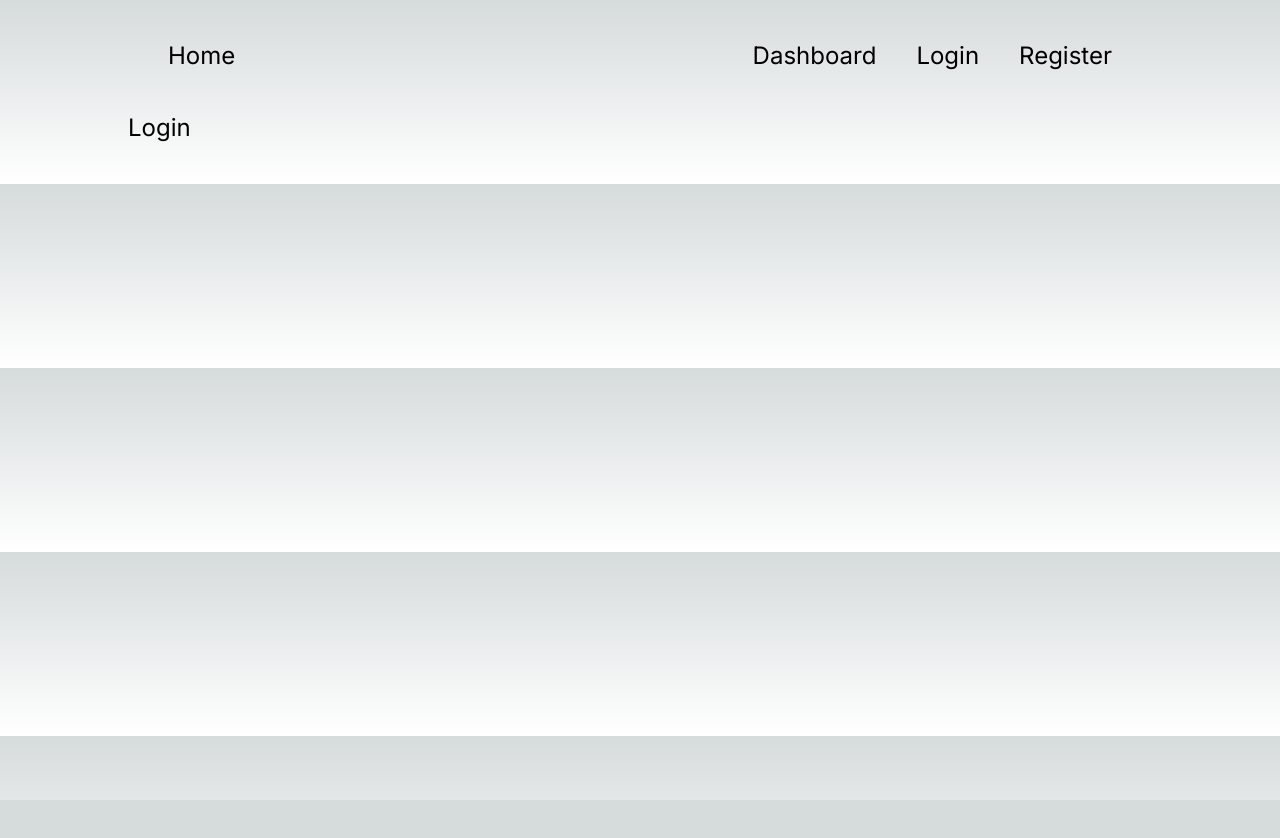
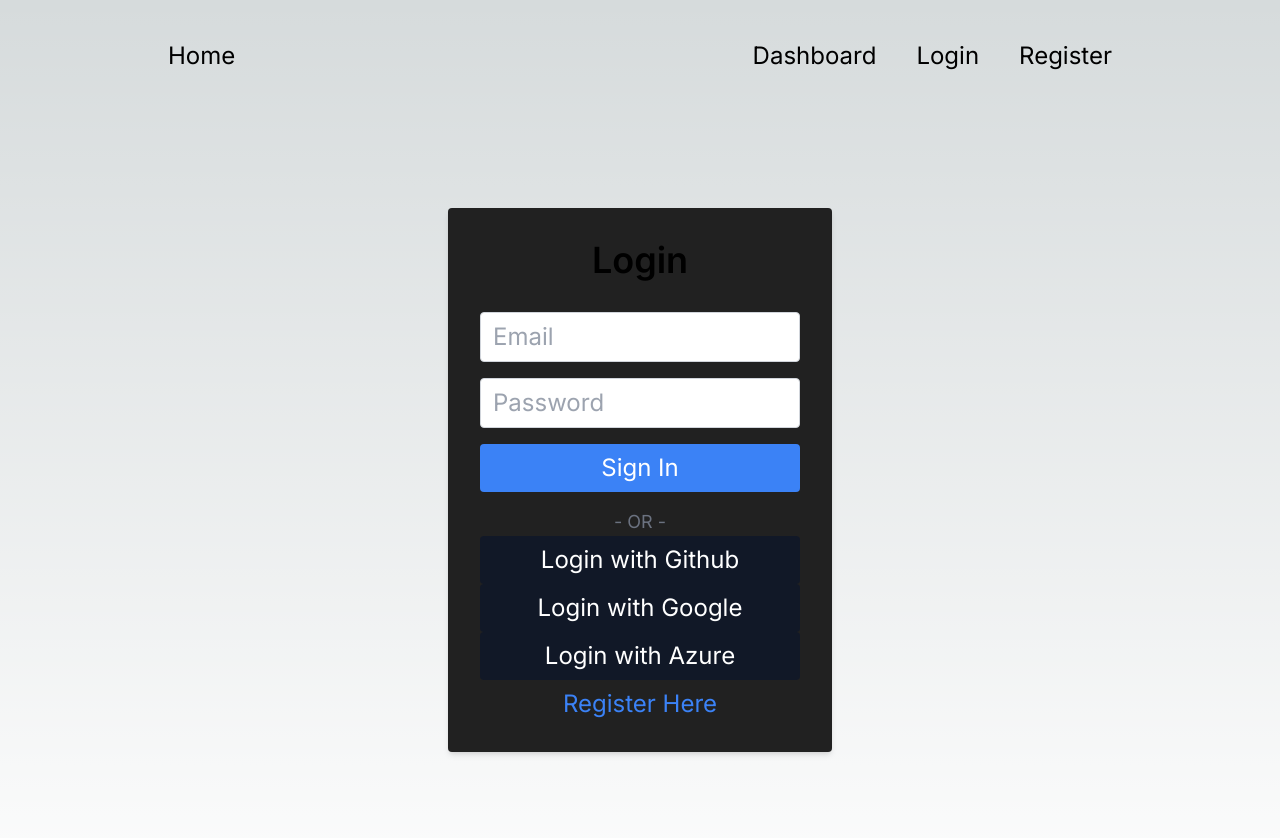
Before and after one commit to ShubhamVerma-Developer/next-auth-register-with-mongodb, a Next.js app: page /login in a window 1280 px wide. Shown: the top 838 px of the page. Before the commit the page ends 800 px from the top, so only its background shows below. Built offline with nearby package versions, Linux system fonts and the light colour scheme; no server answers.

Commit message:
signup and signin done

```diff
--- a/src/app/api/register/auth/[...nextauth]/route.ts
+++ b/src/app/api/auth/[...nextauth]/route.ts
@@ -1,5 +1,6 @@
 import NextAuth from "next-auth";
 import GithubProvider from "next-auth/providers/github";
+import GoogleProvider from "next-auth/providers/google";
 import CredentialsProvider from "next-auth/providers/credentials";
 import { Account, User as AuthUser } from "next-auth";
 import User from "@/models/User";
@@ -20,6 +21,7 @@
         await connect();
         try {
           const user = await User.findOne({ email: credentials.email });
+          console.log(user);
           if (user) {
             const isPassword = await bcrypt.compare(
               credentials.password,
@@ -39,8 +41,14 @@
       clientId: process.env.GITHUB_ID ?? "",
       clientSecret: process.env.GITHUB_SECRET ?? "",
     }),
+    GoogleProvider({
+      clientId: process.env.GOOGLE_CLIENT_ID ?? "",
+      clientSecret: process.env.GOOGLE_CLIENT_SECRET ?? "",
+    }),
+
     // ...add more providers here
   ],
 };
 
-export default NextAuth(authOptions);
+export const handler = NextAuth(authOptions);
+export { handler as GET, handler as POST };
--- a/src/app/login/page.tsx
+++ b/src/app/login/page.tsx
@@ -1,7 +1,111 @@
-import React from "react";
+"use client";
+import Link from "next/link";
+import { useRouter } from "next/navigation";
+import React, { useEffect, useState } from "react";
+import { signIn, useSession } from "next-auth/react";
 
 const Login = () => {
-  return <div>Login</div>;
+  const [error, setError] = useState("");
+  const router = useRouter();
+  const session = useSession();
+
+  useEffect(() => {
+    if (session.status === "authenticated") {
+      router.replace("/dashboard");
+    }
+  }, [session, router]);
+
+  const isValidEmail = (email: string) => {
+    const emailRegex = /^[A-Z0-9._%+-]+@[A-Z0-9.-]+\.[A-Z]{2,}$/i;
+    return emailRegex.test(email);
+  };
+
+  const handleSubmit = async (e: any) => {
+    e.preventDefault();
+    const email = e.target[0].value;
+    const password = e.target[1].value;
+
+    if (!isValidEmail(email)) {
+      setError("Email is invalid");
+      return;
+    }
+
+    if (!password || password.length < 8) {
+      setError("Password is invalid");
+      return;
+    }
+
+    const res = await signIn("credentials", {
+      redirect: false,
+      email,
+      password,
+    });
+
+    console.log(res);
+
+    if (res?.error) {
+      setError("Invalid email or password");
+      if (res?.url) router.replace("/dashboard");
+    } else {
+      setError("");
+    }
+
+    console.log(email, password);
+  };
+  return (
+    <div className="flex min-h-screen flex-col items-center justify-between p-24">
+      <div className="bg-[#212121] p-8 rounded shadow-md w-96">
+        <h1 className="text-4xl text-center font-semibold mb-8">Login</h1>
+        <form onSubmit={handleSubmit}>
+          <input
+            type="text"
+            className="w-full border border-gray-300 text-black rounded px-3 py-2 mb-4 focus:border-blue-400 focus:text-black"
+            placeholder="Email"
+            required
+          />
+          <input
+            type="password"
+            className="w-full border border-gray-300 text-black rounded px-3 py-2 mb-4 focus:border-blue-400 focus:text-black"
+            placeholder="Password"
+            required
+          />
+          <button
+            type="submit"
+            className="w-full bg-blue-500 text-white py-2 rounded hover:bg-blue-600"
+          >
+            {" "}
+            Sign In
+          </button>
+          <p className="text-red-600 text-[16px] mb-4">{error && error}</p>
+        </form>
+        <div className="text-center text-gray-500 mt-4 text-lg">- OR -</div>
+        <button
+          onClick={() => signIn("github")}
+          className="w-full bg-gray-900 text-white py-2 rounded hover:bg-gray-600"
+        >
+          Login with Github
+        </button>
+        <button
+          onClick={() => signIn("google")}
+          className="w-full bg-gray-900 text-white py-2 rounded hover:bg-gray-600"
+        >
+          Login with Google
+        </button>
+        <button
+          onClick={() => signIn("azuread")}
+          className="w-full bg-gray-900 text-white py-2 rounded hover:bg-gray-600"
+        >
+          Login with Azure
+        </button>
+        <Link
+          className="block text-center text-blue-500 hover:underline mt-2"
+          href="/register"
+        >
+          Register Here
+        </Link>
+      </div>
+    </div>
+  );
 };
 
 export default Login;
```
